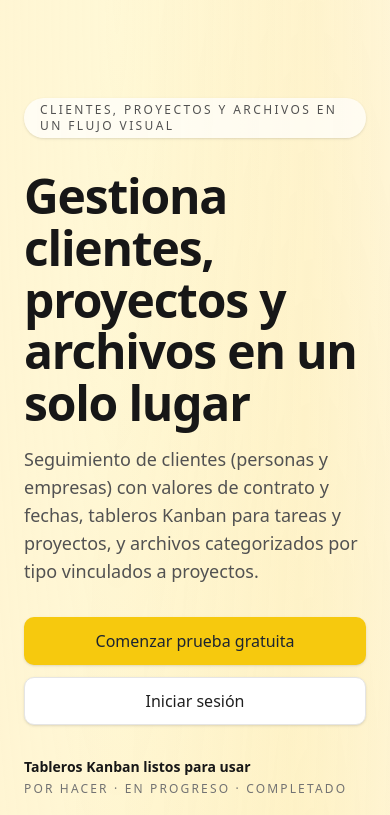
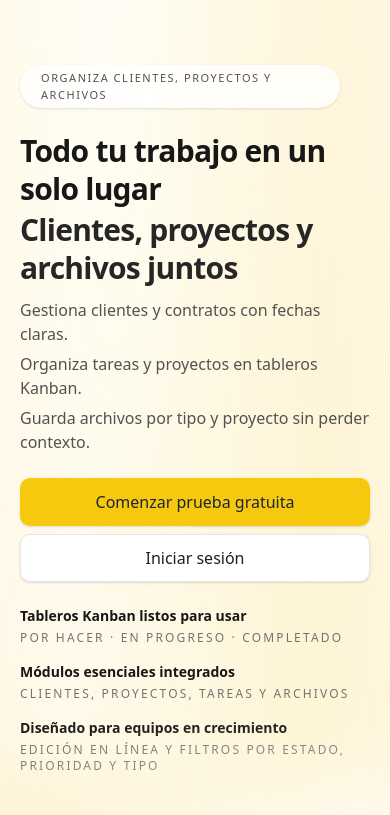
Before and after one commit to Georgeb779/entipedia, a React (Vite) app: page / in a window 390 px wide. Shown: the top 815 px of the page. Built offline with nearby package versions, Linux system fonts and the light colour scheme; no server answers.

Commit message:
feat: refine layout and styling for login, register, and home pages for improved user experience

```diff
--- a/src/pages/auth/login.tsx
+++ b/src/pages/auth/login.tsx
@@ -207,7 +207,7 @@ const Login = () => {
 
   return (
     <div className="text-foreground flex min-h-screen items-center justify-center bg-linear-to-b from-[#fdfcf9] via-[#f8f1e6] to-[#f3e6d4] px-4 py-16">
-      <div className="border-border/30 w-full max-w-md space-y-10 rounded-[2.25rem] border bg-white/90 p-10 shadow-[0_32px_80px_rgba(34,31,27,0.08)] backdrop-blur">
+      <div className="border-border/30 w-full max-w-md rounded-[2.25rem] border bg-white/90 p-4 shadow-[0_32px_80px_rgba(34,31,27,0.08)] backdrop-blur md:space-y-10 md:p-10">
         <div className="space-y-4 text-center">
           <LogoMark size="md" className="mx-auto" />
           <div className="space-y-1">
--- a/src/pages/auth/register.tsx
+++ b/src/pages/auth/register.tsx
@@ -89,7 +89,7 @@ const Register = () => {
   if (registrationComplete) {
     return (
       <div className="text-foreground flex min-h-screen items-center justify-center bg-linear-to-b from-[#fdfcf9] via-[#f8f1e6] to-[#f3e6d4] px-4 py-16">
-        <div className="border-border/30 w-full max-w-md space-y-10 rounded-[2.25rem] border bg-white/90 p-10 shadow-[0_32px_80px_rgba(34,31,27,0.08)] backdrop-blur">
+        <div className="border-border/30 w-full max-w-md rounded-[2.25rem] border bg-white/90 p-4 shadow-[0_32px_80px_rgba(34,31,27,0.08)] backdrop-blur md:space-y-10 md:p-10">
           <div className="space-y-4 text-center">
             <LogoMark size="md" className="mx-auto" />
             <div className="space-y-4">
@@ -113,7 +113,7 @@ const Register = () => {
 
   return (
     <div className="text-foreground flex min-h-screen items-center justify-center bg-linear-to-b from-[#fdfcf9] via-[#f8f1e6] to-[#f3e6d4] px-4 py-16">
-      <div className="border-border/30 w-full max-w-md space-y-10 rounded-[2.25rem] border bg-white/90 p-10 shadow-[0_32px_80px_rgba(34,31,27,0.08)] backdrop-blur">
+      <div className="border-border/30 w-full max-w-md rounded-[2.25rem] border bg-white/90 p-4 shadow-[0_32px_80px_rgba(34,31,27,0.08)] backdrop-blur md:space-y-10 md:p-10">
         <div className="space-y-4 text-center">
           <LogoMark size="md" className="mx-auto" />
           <div className="space-y-1">
--- a/src/pages/index.tsx
+++ b/src/pages/index.tsx
@@ -43,29 +43,35 @@ export default function Home(): JSX.Element {
   }
 
   return (
-    <div className="text-foreground relative flex min-h-screen flex-col items-center bg-[radial-gradient(110%_140%_at_30%_0%,#fff8d6,rgba(255,243,205,0.9)_45%,#fff9ee_100%)] px-6 pb-24">
-      <div className="pointer-events-none absolute inset-0 bg-[radial-gradient(95%_85%_at_80%_35%,rgba(253,239,182,0.65),transparent_70%)] opacity-70" />
-      <div className="relative mx-auto flex w-full max-w-6xl flex-1 flex-col gap-24 pt-24">
-        <section className="grid items-center gap-16 text-left md:grid-cols-[1.05fr,0.95fr]">
-          <div className="space-y-8">
-            <div className="inline-flex flex-wrap items-center gap-2 rounded-full bg-white/70 px-4 py-1 text-xs font-medium tracking-[0.2em] text-neutral-600 uppercase shadow-sm">
-              <span>Clientes, proyectos y archivos en un flujo visual</span>
+    <div className="text-foreground relative flex min-h-screen flex-col items-center bg-[radial-gradient(125%_150%_at_30%_-5%,#fffef6,rgba(255,246,224,0.92)_44%,#fffaf0_100%)] px-5 pb-20 sm:px-6 sm:pb-24">
+      <div className="pointer-events-none absolute inset-0 bg-[radial-gradient(95%_85%_at_80%_35%,rgba(253,239,182,0.45),transparent_70%)] opacity-70" />
+      <div className="relative mx-auto flex w-full max-w-6xl flex-1 flex-col gap-16 pt-16 md:gap-24 md:pt-24">
+        <section className="grid items-center gap-12 text-left md:grid-cols-[1.05fr,0.95fr] md:gap-16">
+          <div className="space-y-6 sm:space-y-8">
+            <div className="inline-flex max-w-xs flex-wrap items-center gap-2 rounded-full border border-white/60 bg-white/80 px-5 py-1 text-[11px] font-medium tracking-[0.14em] text-neutral-600 uppercase shadow-sm sm:max-w-none sm:text-xs sm:tracking-[0.2em]">
+              <span className="hidden sm:block">
+                Clientes, proyectos y archivos en un flujo visual
+              </span>
+              <span className="sm:hidden">Organiza clientes, proyectos y archivos</span>
             </div>
-            <div className="space-y-4">
-              <h1 className="max-w-[760px] text-5xl leading-[1.08] font-semibold tracking-tight text-neutral-900 md:text-6xl">
-                Gestiona clientes, proyectos y archivos en un solo lugar
+            <div className="space-y-3 sm:space-y-4">
+              <h1 className="max-w-[640px] text-3xl leading-tight font-semibold tracking-tight text-neutral-900 sm:text-4xl md:max-w-[760px] md:text-5xl md:leading-[1.08]">
+                <span className="block">Todo tu trabajo en un solo lugar</span>
+                <span className="mt-1 block text-neutral-800 sm:text-neutral-900">
+                  Clientes, proyectos y archivos juntos
+                </span>
               </h1>
-              <p className="max-w-xl text-lg text-neutral-600">
-                Seguimiento de clientes (personas y empresas) con valores de contrato y fechas,
-                tableros Kanban para tareas y proyectos, y archivos categorizados por tipo
-                vinculados a proyectos.
-              </p>
+              <div className="max-w-md space-y-1.5 text-base text-neutral-600 sm:max-w-xl sm:text-lg">
+                <p>Gestiona clientes y contratos con fechas claras.</p>
+                <p>Organiza tareas y proyectos en tableros Kanban.</p>
+                <p>Guarda archivos por tipo y proyecto sin perder contexto.</p>
+              </div>
             </div>
-            <div className="flex flex-col gap-3 sm:flex-row">
+            <div className="flex flex-col gap-2 sm:flex-row sm:gap-3">
               <Link to="/auth/register" className="w-full sm:w-auto">
                 <Button
                   size="lg"
-                  className="w-full rounded-lg px-5 py-3 text-base font-medium shadow-sm aria-busy:cursor-wait sm:w-auto"
+                  className="w-full rounded-lg px-5 py-3.5 text-base font-medium shadow-sm aria-busy:cursor-wait sm:w-auto"
                   aria-label="Crear un espacio de trabajo en Entipedia"
                   role="button"
                 >
@@ -76,7 +82,7 @@ export default function Home(): JSX.Element {
                 <Button
                   variant="outline"
                   size="lg"
-                  className="text-foreground w-full rounded-lg border border-neutral-200 bg-white px-5 py-3 text-base font-medium shadow-sm hover:bg-neutral-50 sm:w-auto"
+                  className="text-foreground w-full rounded-lg border border-neutral-200 bg-white px-5 py-3.5 text-base font-medium shadow-sm hover:bg-neutral-50 sm:w-auto"
                   aria-label="Iniciar sesión en Entipedia"
                   role="button"
                 >
@@ -109,8 +115,8 @@ export default function Home(): JSX.Element {
           </div>
 
           <div className="relative flex items-center justify-center">
-            <div className="from-primary/40 absolute -inset-y-14 -right-10 -left-16 rounded-[48px] bg-linear-to-br via-white to-white opacity-70 blur-2xl" />
-            <div className="shadow-primary/20 relative w-full max-w-md rounded-3xl border border-black/10 bg-white/90 p-10 shadow-xl">
+            <div className="from-primary/30 absolute -inset-y-12 -right-10 -left-16 rounded-[48px] bg-linear-to-br via-white to-white opacity-70 blur-2xl" />
+            <div className="shadow-primary/15 relative w-full max-w-md rounded-3xl border border-black/10 bg-white/90 p-8 shadow-xl sm:p-10">
               <div className="flex items-center gap-3">
                 <LogoMark size="sm" />
                 <div>
```
